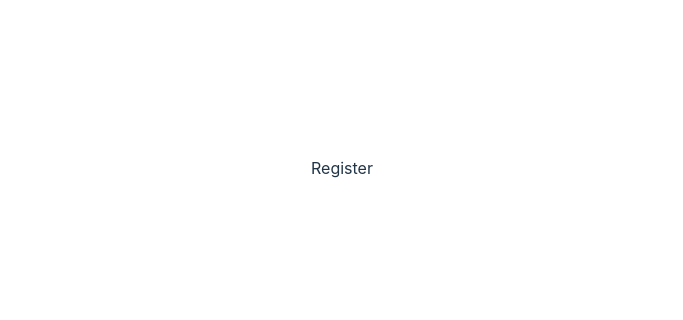
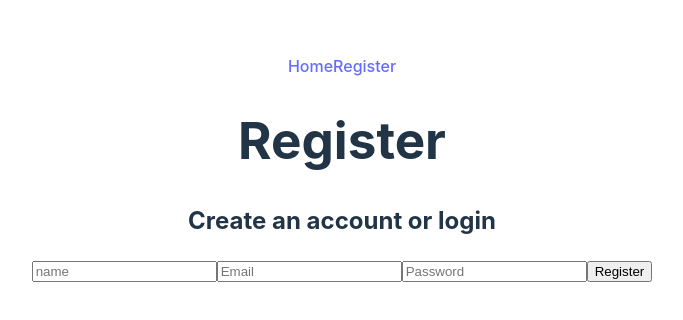
Before and after one commit to tatisortiz/RedSocialFronted, a React (Vite) app in the folder redsocialfronted/: page /register in a window 1280 px wide. Shown: the part 232-552 px from the top of the page, without its empty margins (298-981 px from the left). Built offline with nearby package versions, Linux system fonts and the light colour scheme.

Commit message:
feat: create register

```diff
--- a/redsocialfronted/src/App.jsx
+++ b/redsocialfronted/src/App.jsx
@@ -1,12 +1,13 @@
 import React from 'react'
 import { BrowserRouter} from "react-router-dom";import "./App.css";
 import { Body } from "./views/Body/Body";
+import { Header } from './components/Header/Header';
 
 function App() {
 	return (
 		<>
 		<BrowserRouter>
-
+            <Header/>
 			<Body />
 			</BrowserRouter>
 
--- /dev/null
+++ b/redsocialfronted/src/components/Header/Header.jsx
@@ -0,0 +1,15 @@
+import { NavLink, useNavigate } from "react-router-dom";
+import "./Header.css";
+
+export const Header = () => {
+    const navigate = useNavigate();
+
+
+    return (
+        <header className="header">
+            <NavLink to="/" className="nav-link">Home</NavLink>
+            <NavLink to="/register" className="nav-link">Register</NavLink>
+
+        </header>
+    );
+};
--- /dev/null
+++ b/redsocialfronted/src/components/Header/Services/apiCalls.js
@@ -0,0 +1,16 @@
+const URL = 'http://localhost:4000'
+
+
+export const registerUser = async (credentials) => {
+    const request = await fetch(`${URL}/register`, {
+        method: "POST",
+        headers: {
+            "Content-Type": "application/json",
+        },
+        body: JSON.stringify(credentials),
+    });
+
+    const result = await request.json();
+
+    return result;
+}
--- a/redsocialfronted/src/views/Body/Body.jsx
+++ b/redsocialfronted/src/views/Body/Body.jsx
@@ -2,9 +2,6 @@ import React from 'react'
 import { Route, Routes } from 'react-router-dom';
 import { Register } from '../Register/Register';
 import { Home } from '../Home/Home';
-
-
-
 
 
 
--- a/redsocialfronted/src/views/Register/Register.jsx
+++ b/redsocialfronted/src/views/Register/Register.jsx
@@ -1,7 +1,74 @@
-import React from 'react'
+import { useState } from "react";
+import { useNavigate } from "react-router-dom";
+import { registerUser } from "../../components/Header/Services/apiCalls";
+
 
 export const Register = () => {
+  const navigate = useNavigate ()
+  const [credentials, setCredentials] = useState({
+    email: "",
+    name: "",
+    password: "",
+  });
+
+  function handleChange(e) {
+    console.log("Handle Change");
+
+    setCredentials((prevState) => ({
+      ...prevState,
+      [e.target.name]: e.target.value,
+    }));
+  }
+  async function register() {
+		try {
+
+      const response = await registerUser(credentials)
+
+
+      if(response.success){
+        navigate('/login')
+     } else{
+      alert (response.message)
+
+     }
+
+    } catch (error) {
+			console.log(error);
+		}
+	}
+
+
+
+  console.log(credentials);
+
   return (
-    <div>Register</div>
-  )
-}
+
+      <div className="register">
+      <div className="register-container">
+        <h1>Register</h1>
+        <h2>Create an account or login</h2>
+        <input
+          type="text"
+          name="name"
+          placeholder="name"
+          onChange={handleChange}
+        />
+
+        <input
+          type="text"
+          name="email"
+          placeholder="Email"
+          onChange={handleChange}
+        />
+        <input
+          type="password"
+          name="password"
+          placeholder="Password"
+          onChange={handleChange}
+        />
+
+        <input type="button" value="Register" onClick={register} />
+        </div>
+      </div>
+  );
+};
```
Also changed, not shown: redsocialfronted/src/components/Header/Header.css (added).
